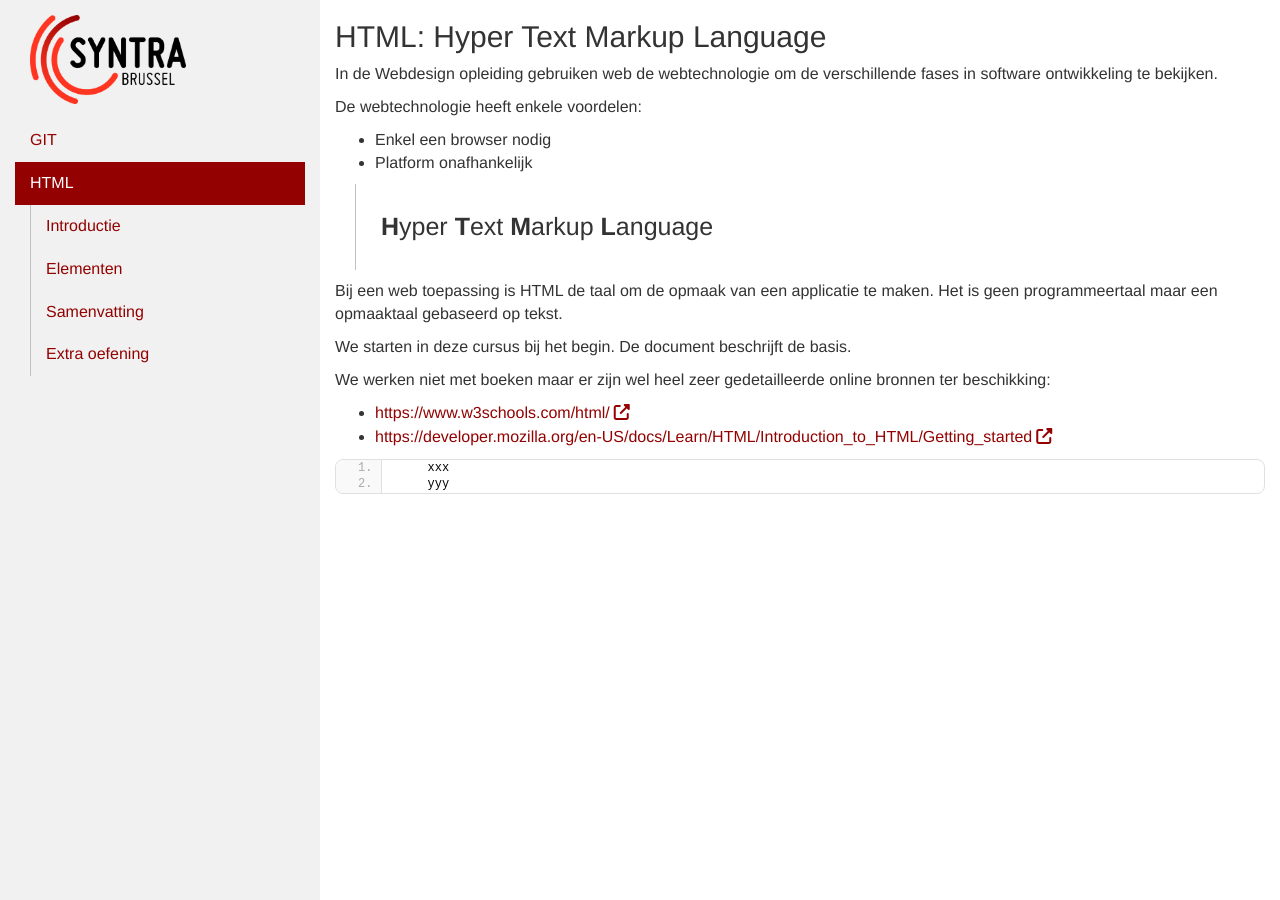
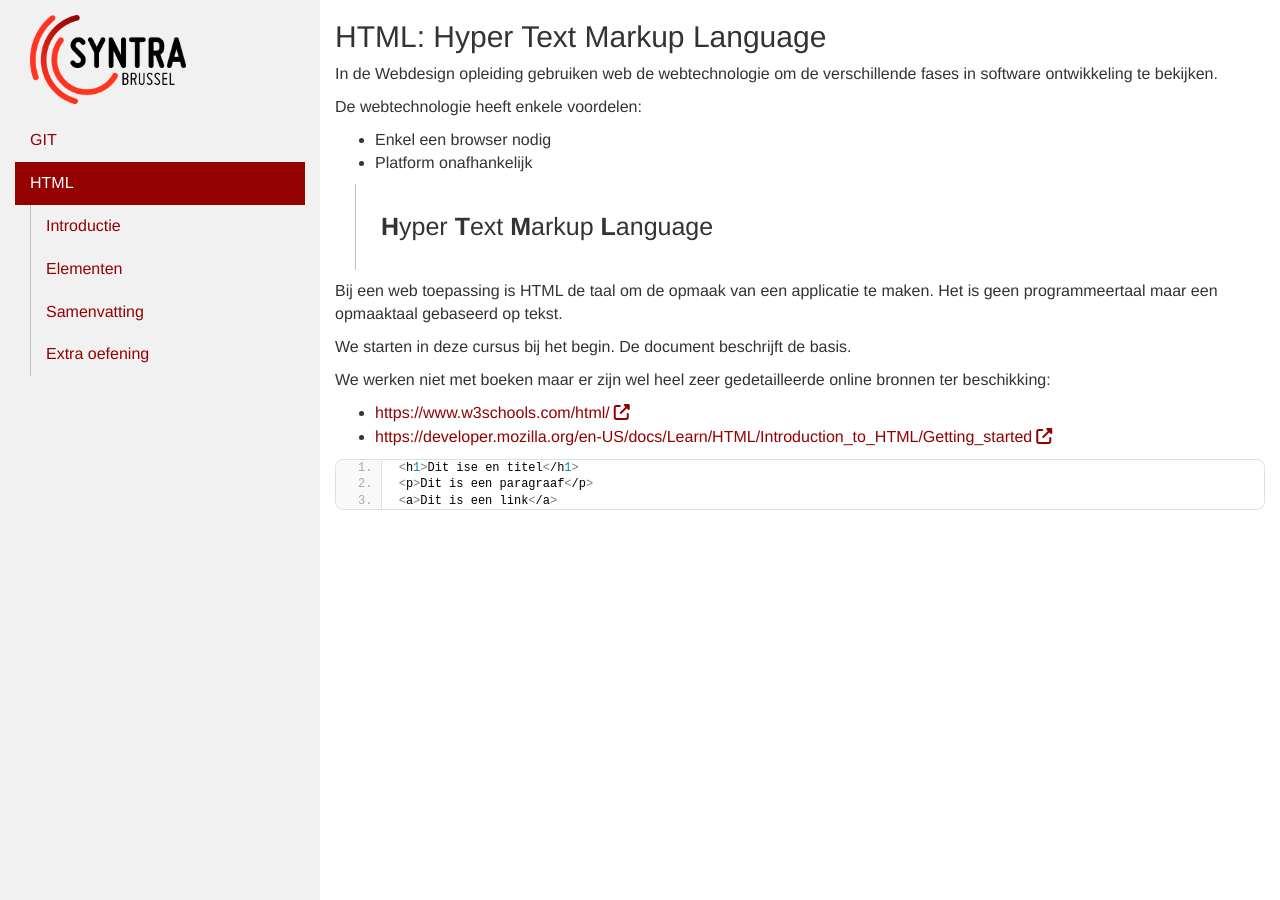
Before and after one commit to Syntra-Brussel/webdesign-av-nj-2021, a Jekyll site: the page built from docs/html.md, in a window 1280 px wide and 900 px high. Built offline with Jekyll 4.4.1, drawn with Linux system fonts in a browser that asks for light colours; nearby versions of some CDN libraries.

Commit message:
Update html.md

```diff
--- a/docs/html.md
+++ b/docs/html.md
@@ -31,8 +31,7 @@ We werken niet met boeken maar er zijn wel heel zeer gedetailleerde online bronn
 </ul>
 
 <pre data-enlighter-language="less">
-<html>
-    <head>xxx</head>
-    <body>yyy</body>
-</html>
+&lt;h1&gt;Dit ise en titel&lt;/h1&gt;
+&lt;p&gt;Dit is een paragraaf&lt;/p&gt;
+&lt;a&gt;Dit is een link&lt;/a&gt;
 </pre>
```
